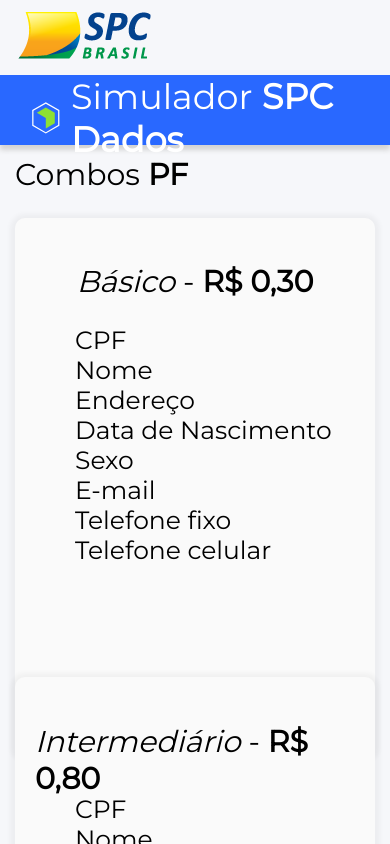
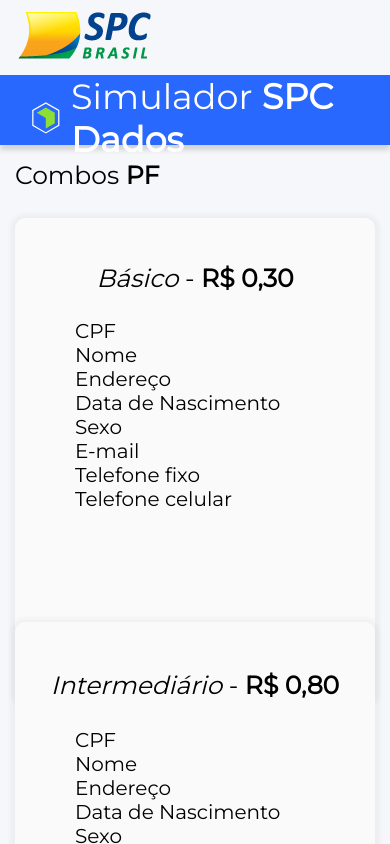
Before and after one commit to MSimone12/simulador.spcdados, a React (Create React App) app: page /pf in a window 390 px wide. Shown: the top 844 px of the page. Built offline with nearby package versions, Linux system fonts and the light colour scheme.

Commit message:
responsive now

```diff
--- a/package.json
+++ b/package.json
@@ -25,7 +25,7 @@
     "electron-start": "node src/start-react",
     "react-start": "BROWSER=none react-scripts start",
     "pack": "electron-builder --dir",
-    "dist": "yarn clean && yarn build && electron-builder -w",
+    "dist": "yarn clean && yarn build && electron-builder",
     "postinstall": "electron-builder install-app-deps",
     "clean": "rm -rf dist/ build/"
   },
--- a/public/electron.js
+++ b/public/electron.js
@@ -10,8 +10,8 @@
 
 function createWindow() {
   mainWindow = new BrowserWindow({
-    width: 1920,
-    height: 1080,
+    height: 768,
+    width: 1024,
     webPreferences: { nodeIntegration: true }
   })
 
--- a/src/Root.js
+++ b/src/Root.js
@@ -18,7 +18,7 @@
   grid-template-areas: 'header' 'title' 'content';
   grid-gap: 5px;
   height: 100vh;
-  overflow: hidden;
+  width: 100%;
 `
 
 const HeaderWrapper = styled.div`
@@ -67,8 +67,6 @@
   grid-area: content;
   height: 100%;
   width: 100%;
-
-  display: flex;
 `
 
 const BackLink = styled(FiArrowLeft)`
@@ -81,7 +79,6 @@
 const Root = () => {
   const history = useHistory()
   const location = useLocation()
-  console.log(history)
   return (
     <AppGrid>
       <HeaderWrapper>
--- a/src/pages/Combos/Combos.js
+++ b/src/pages/Combos/Combos.js
@@ -25,12 +25,11 @@
 
 const CombosWrapper = styled.div`
   display: flex;
-  justify-content: space-around;
 
   width: 100%;
+  height: 100%;
 
-  overflow-y: scroll;
-  overflow-x: hidden;
+  overflow: scroll;
 
   ::-webkit-scrollbar {
     display: none;
@@ -45,6 +44,7 @@
 const ComboPanel = styled(Panel)`
   margin: 15px;
   height: 100%;
+  min-width: 300px;
   display: grid;
   grid-template-columns: 1fr;
   grid-template-rows: 10% 1fr 10%;
@@ -57,7 +57,7 @@
 
 const ComboTitle = styled.span`
   font-weight: 200;
-  font-size: 30px;
+  font-size: 25px;
 `
 
 const ComboListWrapper = styled.div`
@@ -71,7 +71,7 @@
   list-style: none;
 
   & > li {
-    font-size: 25px;
+    font-size: 20px;
   }
 `
 
@@ -80,12 +80,13 @@
   justify-content: center;
   width: 100%;
   max-height: 80%;
+  position: relative;
+  left: 0;
 `
 
 const ComboLinkWrapper = styled.div`
   height: 100%;
   display: flex;
-  align-items: center;
   justify-content: center;
 `
 
@@ -112,8 +113,8 @@
         <ComboTitle>{children}</ComboTitle>
       </ComboTitleWrapper>
       <CombosWrapper>
-        {combos.map(combo => (
-          <ComboInnerWrapper>
+        {combos.map((combo, i) => (
+          <ComboInnerWrapper key={i}>
             <ComboPanel>
               <ComboInnerWrapper>
                 <ComboTitle>
@@ -122,10 +123,10 @@
               </ComboInnerWrapper>
               <ComboListWrapper>
                 <ComboList>
-                  {combo.attributes.map(attr => (
-                    <li>{`${format.pf(attr.name)}${
-                      attr.quantity ? ` [${attr.quantity}]` : ''
-                    }`}</li>
+                  {combo.attributes.map((attr, i) => (
+                    <li key={i}>
+                      {`${format.pf(attr.name)}${attr.quantity ? ` [${attr.quantity}]` : ''}`}
+                    </li>
                   ))}
                 </ComboList>
               </ComboListWrapper>
```
